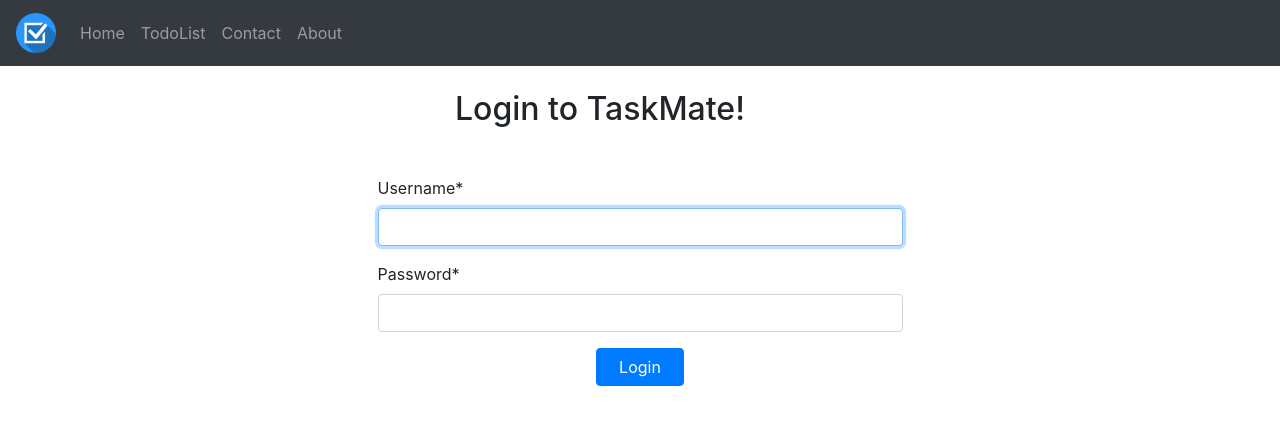
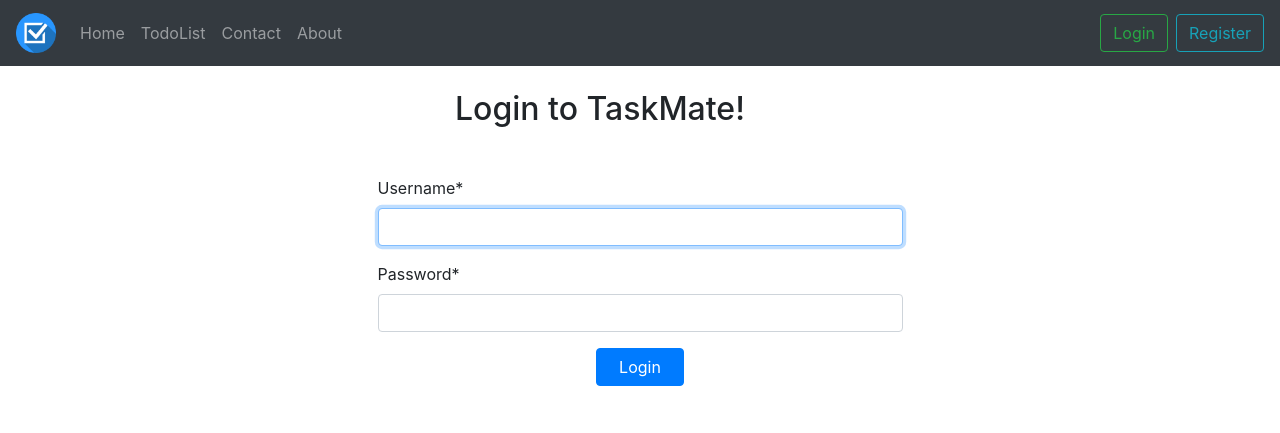
Before and after one commit to mounvip1525/TaskMate, a Django app: page /account/login in a window 1280 px wide. Shown: the top 433 px of the page. Run offline with Django 3.2, Linux system fonts and the light colour scheme; some libraries are stand-ins or nearby versions.

Commit message:
restrictions and login/logout functionalities added

```diff
--- a/taskmate/settings.py
+++ b/taskmate/settings.py
@@ -125,3 +125,6 @@
 STATICFILES_DIRS=[os.path.join(BASE_DIR,'static')]
 
 CRISPY_TEMPLATE_PACK='bootstrap4' #by-default cripsy_forms supoort only bootsrap2
+
+LOGIN_REDIRECT_URL='todolist' #on successful login,it will be redirected to the todolist page instead to redirected to the profiles route given as a default by django
+LOGIN_URL='login' #redirecting to the login page if directly the todolist page is accessed without logging in
--- a/templates/layout.html
+++ b/templates/layout.html
@@ -26,6 +26,21 @@
             <a class="nav-item nav-link" href="{% url 'about' %}">About</a>
             </ul>
         </div>
+        {% if user.is_authenticated %}
+          <div class="form-inline my-2 my-lg-0">
+            <div class="p-2 bg-dark text-white">Logged In as: {{user.username}}</div>
+            <a href="{% url 'logout' %}">
+              <button class="btn btn-outline-info my-2 my-sm-0">Logout</button>
+            </a>
+          </div>
+        {% else %}
+          <a href="{% url 'login' %}">
+              <button class="btn btn-outline-success mr-2 my-2 my-sm-0">Login</button>
+            </a>
+            <a href="{% url 'register' %}">
+              <button class="btn btn-outline-info my-2 my-sm-0">Register</button>
+            </a>
+        {% endif %}
         </nav>
         {% block content %}
         {% endblock content %}
--- a/todolist_app/models.py
+++ b/todolist_app/models.py
@@ -1,7 +1,9 @@
 from django.db import models
+from django.contrib.auth.models import User
 
 # Create your models here.
 class TaskModel(models.Model):
+    owner=models.ForeignKey(User,on_delete=models.CASCADE,default=None)
     task=models.CharField( max_length=300)
     done=models.BooleanField(default=True)
 
--- a/todolist_app/templates/todolist.html
+++ b/todolist_app/templates/todolist.html
@@ -40,7 +40,7 @@
                 {% for obj in all_tasks %}
                     {% if obj.done %}
                         <tr class="table-success row">
-                            <th class="col-7 text-left">{{obj.task}}</th>
+                            <th class="col-7 text-left"><del>{{obj.task}}</del></th>
                             <td class="col-3"><a href="{% url 'pending_task' obj.id %}"><button type="button" class="btn btn-outline-secondary">Mark as Pending</button></a></td>
                             <td class="col-1"><a href="{% url 'edit_task' obj.id %}"><button type="button" class="btn btn-outline-info">Edit</button></a></td>
                             <td class="col-1"><a href="{% url 'delete_task' obj.id %}"><button type="button" class="btn btn-outline-danger">Delete</button></a></td>
--- a/todolist_app/views.py
+++ b/todolist_app/views.py
@@ -4,6 +4,7 @@
 from todolist_app.forms import TaskForm
 from django.contrib import messages
 from django.core.paginator import Paginator
+from django.contrib.auth.decorators import login_required
 
 # Create your views here.
 def index(request):
@@ -11,6 +12,8 @@
         'welcome_text':"hey there about"
         }
     return render(request,'index.html',context)
+
+@login_required
 def todolist(request):
     if request.method == 'POST':
         form=TaskForm(request.POST or None)
--- a/users_app/templates/login.html
+++ b/users_app/templates/login.html
@@ -23,6 +23,7 @@
         {% csrf_token %}
         {% comment %} we are accessing the form from what django.contrib.auth provided us with from the LoginView,hence its just form|crispy {% endcomment %}
         {{ form|crispy }}
+        {% comment %} on successful submit, will be redirected to the profiles routes by default,to chnage it, chnage the redirection in settings {% endcomment %}
         <button class="btn btn-primary mb-5 col-md-2 offset-md-5" type="submit">Login</button>
     </form>
 </div>
--- a/users_app/urls.py
+++ b/users_app/urls.py
@@ -5,5 +5,5 @@
 urlpatterns = [
     path('register', views.register,name='register'),
     path('login', auth_views.LoginView.as_view(template_name='login.html'),name='login'), #either create a folder with name registration in the templates folder and have a login.html file in it or mention the template name like here
-    path('logout', auth_views.LogoutView.as_view(),name='logout'),
+    path('logout', auth_views.LogoutView.as_view(template_name='logout.html'),name='logout'),
 ]
```
Also changed, not shown: users_app/templates/logout.html (added, +11 -0 lines), db.sqlite3, todolist_app/migrations/0002_taskmodel_owner.py (added).
